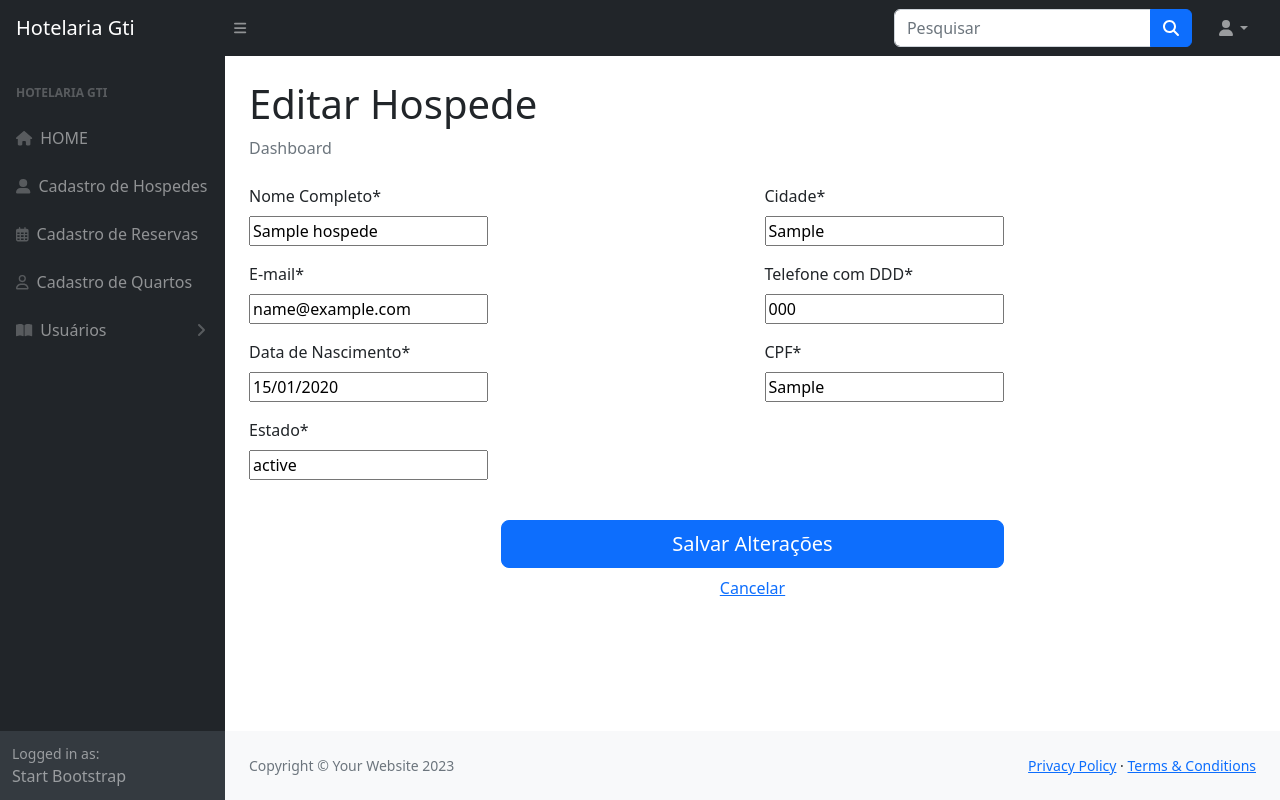
After one commit to Matiasgith/hotelaria-gti, a Django app: page /hospedes/hospedes/editar/1 in a window 1280 px wide. The commit adds this page. Run offline with Django 4.2, Linux system fonts and the light colour scheme; tables that the repository leaves empty hold one stand-in row (values such as "Sample post"); some libraries are stand-ins or nearby versions.

Commit message:
detalhes e editar de hospedes

```diff
--- /dev/null
+++ b/hospedes/forms.py
@@ -0,0 +1,7 @@
+from django import forms
+from reservas.models import Hospedes
+
+class FormHosEditar(forms.ModelForm):
+    class Meta:
+        model = Hospedes
+        fields = ['nome','email', 'data_nasci', 'cpf', 'telefone', 'cidade', 'estado' ]
--- /dev/null
+++ b/hospedes/templates/hospedes/editar_hospedes.html
@@ -0,0 +1,57 @@
+{% extends 'base_hotelaria.html' %}
+
+{% load static %}
+
+{% block title %} Hotelaria GTI{% endblock title %}
+
+{% block titulo %} Editar Hospede {% endblock titulo %}
+
+{% block conteudo %}
+  <form class="text-center mx-auto" method="post" enctype="multipart/form-data" >
+    {% csrf_token %}
+
+    <div class="row mb-4">
+      <div class="col-md-6">
+        <div class="mb-3" style="text-align: left;">
+          <label for="id_nome" class="form-label">Nome Completo*</label>
+          <p >{{ form.nome}}</p>
+        </div>
+
+        <div class="mb-3" style="text-align: left;">
+          <label for="id_email" class="form-label">E-mail*</label>
+          <p>{{ form.email }}</p>
+        </div>
+
+        <div class="mb-3" style="text-align: left;">
+          <label for="id_data_nasci" class="form-label">Data de Nascimento*</label>
+          <p>{{ form.data_nasci }}</p>
+        </div>
+
+        <div class="mb-3" style="text-align: left;">
+          <label for="id_estado" class="form-label">Estado*</label>
+          <p>{{ form.estado }}</p>
+        </div>
+      </div>
+
+      <div class="col-md-6">
+        <div class="mb-3" style="text-align: left;">
+          <label for="id_cidade" class="form-label">Cidade*</label>
+          <p>{{ form.cidade }}</p>
+        </div>
+
+        <div class="mb-3" style="text-align: left;">
+          <label for="id_telefone" class="form-label">Telefone com DDD*</label>
+          <p>{{ form.telefone }}</p>
+        </div>
+
+        <div class="mb-3" style="text-align: left;">
+          <label for="id_cpf" class="form-label">CPF*</label>
+          <p>{{ form.cpf }}</p>
+        </div>
+      </div>
+    </div>
+
+    <button class="w-50 btn btn-lg btn-primary" type="submit">Salvar Alterações</button>
+    <a href="{% url 'hos_index' %}" class="mt-2 d-block">Cancelar</a>
+  </form>
+{% endblock conteudo %}
--- a/hospedes/templates/hospedes/index.html
+++ b/hospedes/templates/hospedes/index.html
@@ -37,7 +37,7 @@
                                     <td>{{ hospede.estado}}</td>
 
                                     <td><a href="{% url 'hos_detalhes' hospede.id %}"><button type="button" class="btn btn-primary btn-sm">Exibir</button></a></td>
-                                    <td><a><button type="button" class="btn btn-secondary btn-sm">Editar</button></a></td>
+                                    <td><a href="{% url 'hos_editar' hospede.id %}"><button type="button" class="btn btn-secondary btn-sm">Editar</button></a></td>
                                     <td><button onclick="confirmDelete({{ Hospede.id }})" type="button" class="btn btn-danger btn-sm">Remover</button>
                                 </td>
                                 <script>
--- a/hospedes/urls.py
+++ b/hospedes/urls.py
@@ -6,5 +6,6 @@ from . import views
 urlpatterns = [
     path('', views.index, name='hos_index'),
     path('hospedes/cadastro/', views.cad_hospedes, name='cad_hospedes'),
-    path('hospedes/detalhes/<int:Hospede_id>', views.hos_detalhes, name='hos_detalhes'),
+    path('hospedes/detalhes/<int:hospede_id>', views.hos_detalhes, name='hos_detalhes'),
+    path('hospedes/editar/<int:hospede_id>', views.hos_editar, name='hos_editar'),
 ]
--- a/hospedes/views.py
+++ b/hospedes/views.py
@@ -1,8 +1,9 @@
-from django.shortcuts import render, redirect, get_object_or_404
+from django.shortcuts import render,redirect, get_object_or_404
 from django.contrib import messages
 from reservas.models import Hospedes
 from django.db.models import Q
 from datetime import datetime
+from .forms import FormHosEditar
 
 def index(request):
     hospede = Hospedes.objects.all()
@@ -43,5 +44,22 @@ def cad_hospedes(request):
 
      return render(request, 'hospedes/cadastro_hospedes.html')
 
-def hos_detalhes(request):
-    return render(request, 'hospedes/detalhes_hospedes.html')
+def hos_detalhes(request, hospede_id):
+    hospede = get_object_or_404(Hospedes, id=hospede_id)
+    contexto={
+        'hospede': hospede
+    }
+    return render(request, 'hospedes/detalhes_hospedes.html', contexto)
+
+def hos_editar(request, hospede_id):
+    hospede = get_object_or_404(Hospedes, pk=hospede_id)
+
+    if request.method == 'POST':
+        form = FormHosEditar(request.POST, instance=hospede)
+        if form.is_valid():
+            form.save()
+            return redirect('hos_index')
+    else:
+        form = FormHosEditar(instance=hospede)
+
+    return render(request, 'hospedes/editar_hospedes.html', {'form': form, 'hospede': hospede})
```
Also changed, not shown: hospedes/templates/hospedes/detalhes_hospedes.html (added, +40 -0 lines).
